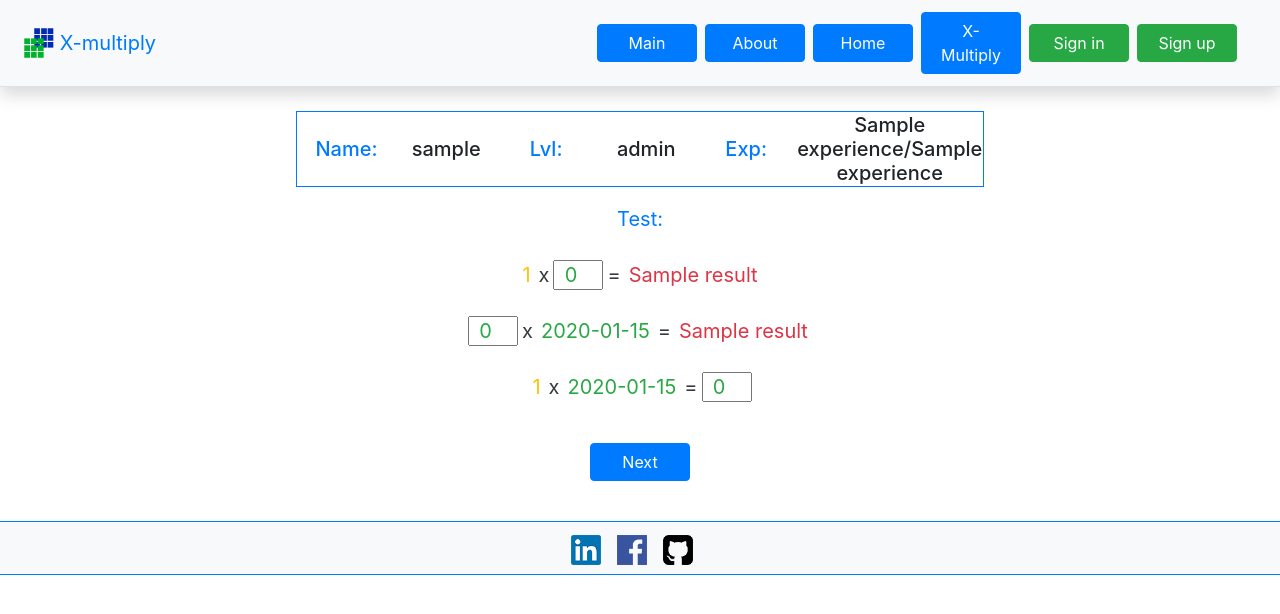
After one commit to AntonMiracle/MySite, a Django app: template src/main/python/multiply/templates/multiply/test.html in a window 1280 px wide. The commit adds this page. Shown: the top 614 px of the page. Run offline with Django 3.2, Linux system fonts and the light colour scheme; the template is opened without the code that fills it: most values are stand-ins (such as "Sample title", 1, 10 or a date in 2020); some libraries are stand-ins or nearby versions.

Commit message:
Update multiply

```diff
--- a/src/main/python/main/static/css/styles.css
+++ b/src/main/python/main/static/css/styles.css
@@ -1,3 +1,7 @@
 .mybtn {
     width: 100px;
 }
+
+.mytd{
+    width: 100px;
+}
--- a/src/main/python/main/templates/main/wrapper.html
+++ b/src/main/python/main/templates/main/wrapper.html
@@ -36,7 +36,7 @@
                 <li class="nav-item"><a class="btn mybtn btn-primary m-1" href="{% url 'about' %}">About</a></li>
 
                 <li class="nav-item"><a class="btn mybtn btn-primary m-1" href="{% url 'home' %}">Home</a></li>
-                <li class="nav-item"><a class="btn mybtn btn-primary m-1" href="/multiply">Multiply</a></li>
+                <li class="nav-item"><a class="btn mybtn btn-primary m-1" href="/multiply">X-Multiply</a></li>
 
                 {% if not user.is_authenticated %}
                     <li class="nav-item"><a class="btn mybtn btn-success m-1" href="{% url 'login' %}">Sign in</a></li>
--- a/src/main/python/multiply/templates/multiply/main.html
+++ b/src/main/python/multiply/templates/multiply/main.html
@@ -9,7 +9,7 @@
         </div>
         <div class="row justify-content-md-center">
             <div class="col-xs-12 col-md-6 text-center">
-                <a class="btn mybtn btn-primary m-1" href="" style="width: 150px">Test</a>
+                <a class="btn mybtn btn-primary m-1" href="{% url 'test' %}" style="width: 150px">Test</a>
             </div>
         </div>
     </div>
--- /dev/null
+++ b/src/main/python/multiply/templates/multiply/test.html
@@ -0,0 +1,65 @@
+{% extends "multiply/wrapper.html" %}
+
+{% block multiply_content %}
+
+    <div class="container-fluid ">
+
+        <div class="h5 row d-flex justify-content-center font-weight-normal">
+            <p class="m-1 text-primary">Test:</p>
+        </div>
+
+
+        <form class="h5 m-4" action="" method="post">
+            {% csrf_token %}
+            <div class="m-4 row d-flex justify-content-center text-break font-weight-normal align-items-center">
+                {% if variant1 %}
+                    <div class="alert alert-danger m-1 p-0" role="alert">
+                        Try again:
+                    </div>
+                {% endif %}
+                <p class="col-xs-2 m-1 text-warning">{{ number }}</p>
+                <p class="col-xs-2 m-1 text-dark">x</p>
+                <input class="text-success text-center" type="number" name="input_times" value="0"
+                       style="width: 50px" required=""/>
+                <p class="col-xs-2 m-1 text-dark">=</p>
+                <p class="col-xs-2 m-1 text-danger">{{ result }}</p>
+            </div>
+
+
+            <div class="m-4 row d-flex justify-content-center text-break font-weight-normal align-items-center">
+                {% if input_number_error %}
+                    <div class="alert alert-danger m-1 p-0" role="alert">
+                        Try again:
+                    </div>
+                {% endif %}
+                <input class="text-success text-center" type="number" name="input_number" value="0"
+                       style="width: 50px" required=""/>
+                <p class="col-xs-2 m-1 text-dark">x</p>
+                <p class="col-xs-2 m-1 text-success">{{ times }}</p>
+                <p class="col-xs-2 m-1 text-dark">=</p>
+                <p class="col-xs-2 m-1 text-danger">{{ result }}</p>
+            </div>
+
+
+            <div class="m-4 row d-flex justify-content-center text-break font-weight-normal align-items-center">
+                {% if input_result_error %}
+                    <div class="alert alert-danger m-1 p-0" role="alert">
+                        Try again:
+                    </div>
+                {% endif %}
+                <p class="col-xs-2 m-1 text-warning">{{ number }}</p>
+                <p class="col-xs-2 m-1 text-dark">x</p>
+                <p class="col-xs-2 m-1 text-success">{{ times }}</p>
+                <p class="col-xs-2 m-1 text-dark">=</p>
+                <input class="text-success text-center" type="number" name="input_result" value="0"
+                       style="width: 50px" required=""/>
+            </div>
+
+
+            <div class="m-4 row d-flex justify-content-center text-break align-items-center">
+                <button class="btn mybtn btn-primary m-3" type="submit">Next</button>
+            </div>
+        </form>
+    </div>
+
+{% endblock %}
--- a/src/main/python/multiply/templates/multiply/wrapper.html
+++ b/src/main/python/multiply/templates/multiply/wrapper.html
@@ -4,12 +4,25 @@
     multiply
 {% endblock %}
 
+{% block app_name %}
+    X-multiply
+{% endblock %}
+
 {% block content %}
-    <div class="container-fluid justify-content-md-center align-items-center">
-        <div class="row justify-content-md-center">
-            <div class="col-xs-12 col-md-6 text-center">
-                <h1 class="h1 m-4 text-primary">Multiply</h1>
-            </div>
+    <div class="container-fluid">
+        <div class="h1 row d-flex justify-content-center font-weight-normal">
+            <table class="h5 text-center border border-primary">
+                <tr>
+                    <td class="mytd text-primary">Name:</td>
+                    <td class="mytd">{{ username }}</td>
+
+                    <td class="mytd text-primary">Lvl:</td>
+                    <td class="mytd">{{ level }}</td>
+
+                    <td class="mytd text-primary">Exp:</td>
+                    <td class="mytd">{{ experience }}/{{ experience }}</td>
+                </tr>
+            </table>
         </div>
     </div>
 
--- a/src/main/python/multiply/urls.py
+++ b/src/main/python/multiply/urls.py
@@ -1,8 +1,8 @@
 from django.urls import path
-from django.conf import settings
 from . import views
 
 urlpatterns = [
     path('', views.main),
     path('learn/', views.learn, name='learn'),
+    path('test/', views.test, name='test'),
 ]
```
Also changed, not shown: src/main/python/multiply/forms.py (+49 -1 lines), src/main/python/multiply/models.py (+8 -0 lines), src/main/python/multiply/views.py (+28 -4 lines), src/main/python/multiply/migrations/0003_multiplyuserrank.py (added), src/main/python/multiply/migrations/0004_auto_20190508_1134.py (added), src/main/python/multiply/migrations/0005_auto_20190508_1141.py (added).
